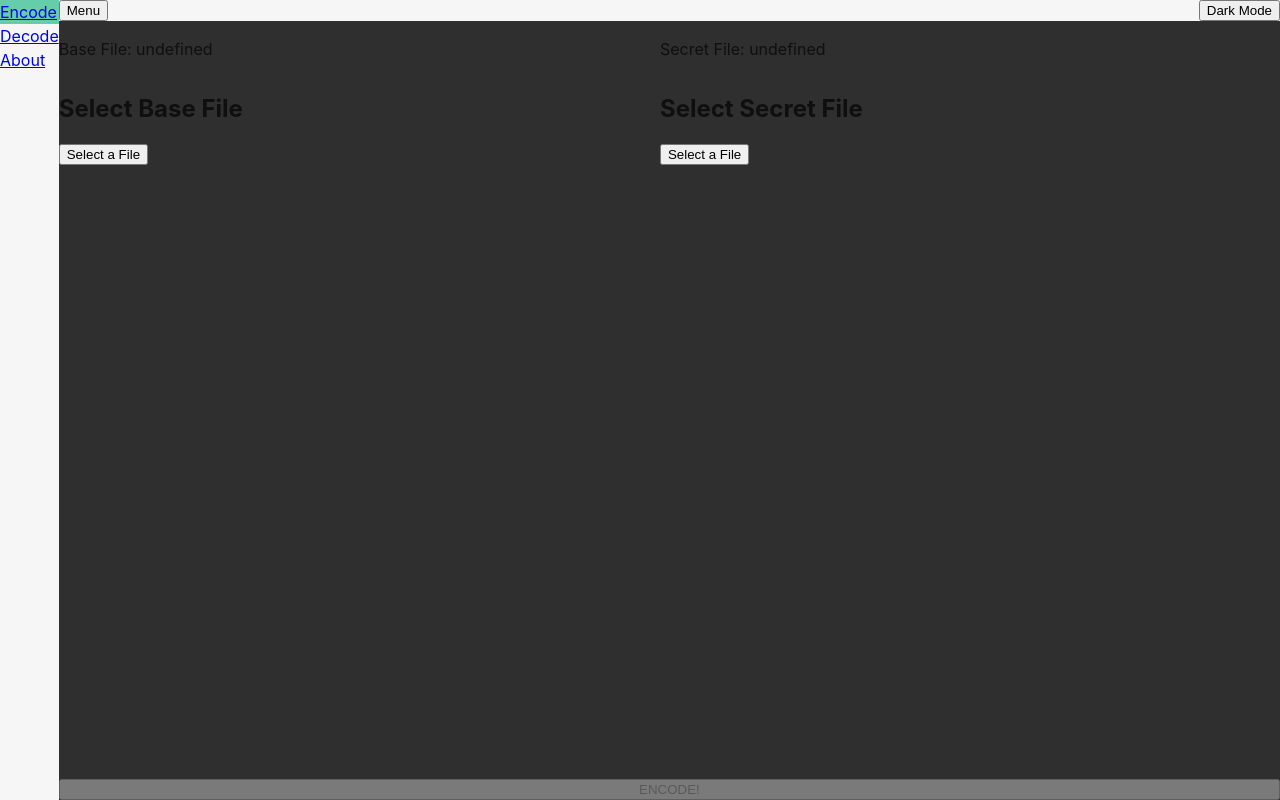
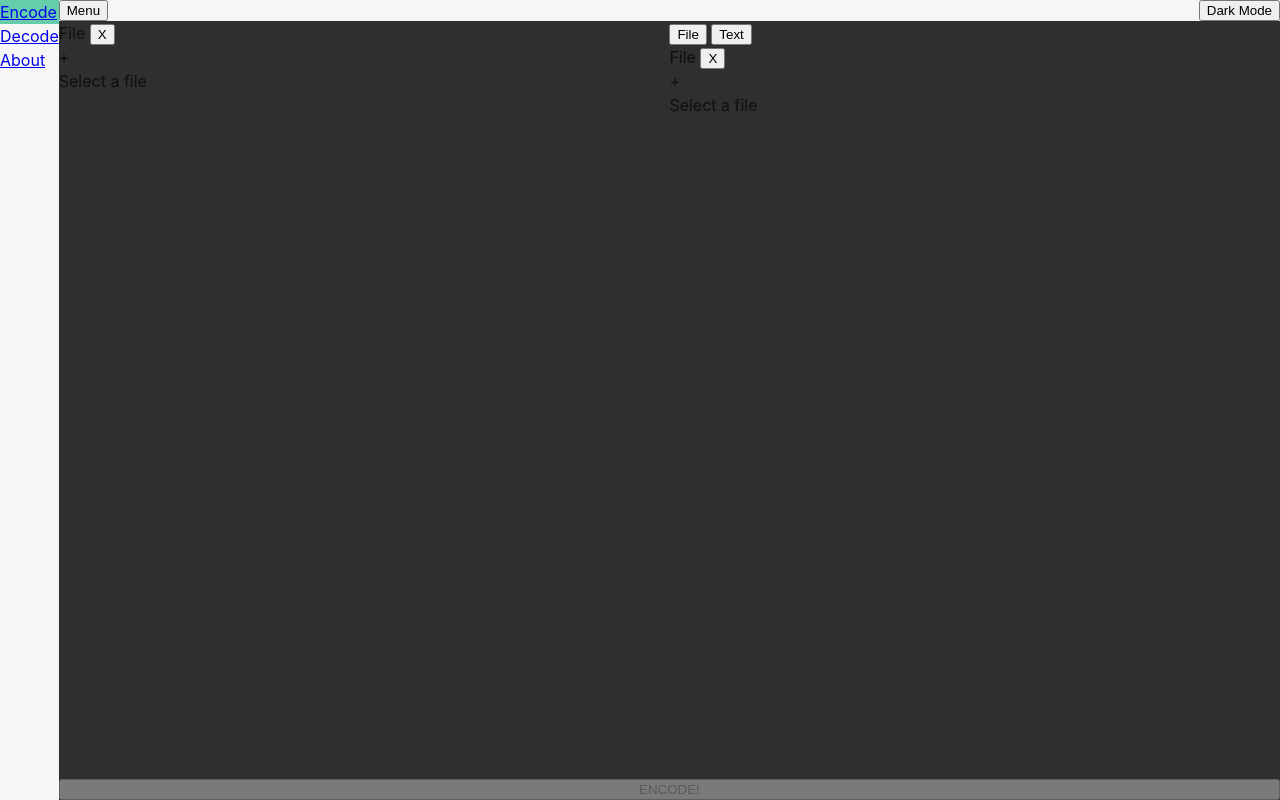
Before and after one commit to james-c-lars/stegosaurusography, a SvelteKit app: page /encoder in a window 1280 px wide. Built offline with nearby package versions, Linux system fonts and the light colour scheme.

Commit message:
Initial draft of new HTML structure

```diff
--- a/src/lib/files/FileOpenInput.svelte
+++ /dev/null
@@ -1,23 +0,0 @@
-<script lang="ts">
-    import { open } from "@tauri-apps/api/dialog";
-    import FileInput from "./FileInput.svelte";
-
-    export let selectedFile: string | undefined;
-    export let dialogTitle = "Open File";
-
-    async function selectFunction(): Promise<string> {
-        let file = await open({
-            title: dialogTitle,
-            filters: [
-                {
-                    name: "Image",
-                    extensions: ["jpg", "jpeg", "png", "svg"],
-                },
-            ],
-        });
-
-        return file as string;
-    }
-</script>
-
-<FileInput {dialogTitle} bind:selectedFile {selectFunction} />
--- /dev/null
+++ b/src/lib/files/FileSelector.svelte
@@ -0,0 +1,32 @@
+<script lang="ts">
+    export let title = "File";
+
+    let selected_file: string | undefined = undefined;
+</script>
+
+<div>
+    <div>
+        <span>{title}</span>
+        <span></span>
+        <button>X</button>
+    </div>
+
+    <div>
+        {#if selected_file}
+            <div>
+                <img src={selected_file} alt="The selected file" />
+                <div>{selected_file}</div>
+            </div>
+        {:else}
+            <div>
+                <div></div>
+                <div>+</div>
+                <div>Select a file</div>
+                <div></div>
+            </div>
+        {/if}
+    </div>
+</div>
+
+<style>
+</style>
--- a/src/routes/encoder/+page.svelte
+++ b/src/routes/encoder/+page.svelte
@@ -1,5 +1,5 @@
 <script lang="ts">
-    import FileOpenInput from "../../lib/files/FileOpenInput.svelte";
+    import FileSelector from "$lib/files/FileSelector.svelte";
     import { invoke } from "@tauri-apps/api";
 
     let baseFile: string | undefined = undefined;
@@ -18,13 +18,15 @@
 <div class="encoder-view">
     <div class="encoder-options">
         <div class="encoder-option">
-            <p>Base File: {baseFile}</p>
-            <FileOpenInput bind:selectedFile={baseFile} dialogTitle="Select Base File" />
+            <FileSelector bind:selectedFile={baseFile} dialogTitle="Select Base File" />
         </div>
 
         <div class="encoder-option">
-            <p>Secret File: {secretFile}</p>
-            <FileOpenInput bind:selectedFile={secretFile} dialogTitle="Select Secret File" />
+            <div>
+                <button>File</button>
+                <button>Text</button>
+            </div>
+            <FileSelector bind:selectedFile={secretFile} dialogTitle="Select Secret File" />
         </div>
     </div>
 
```
